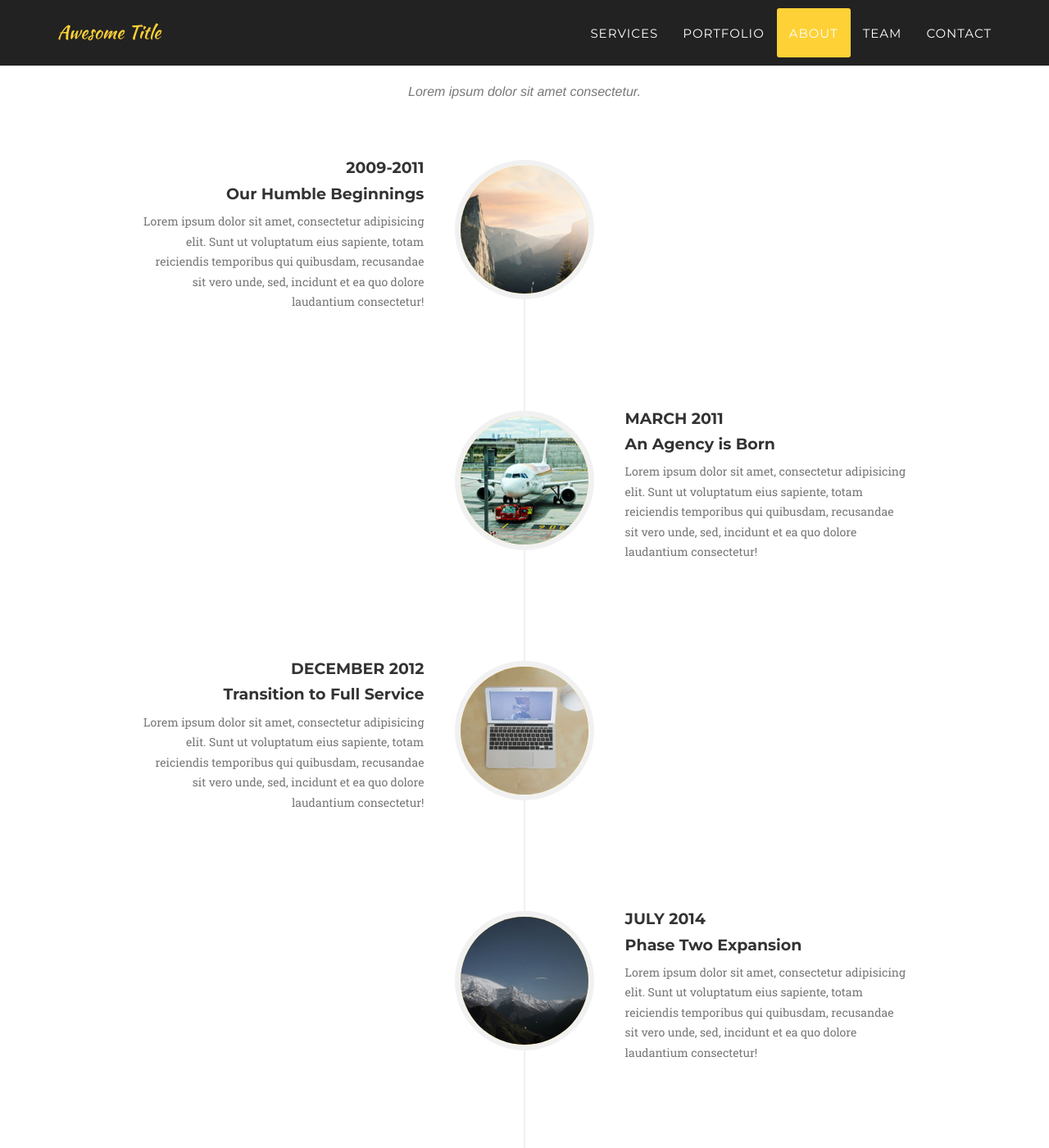
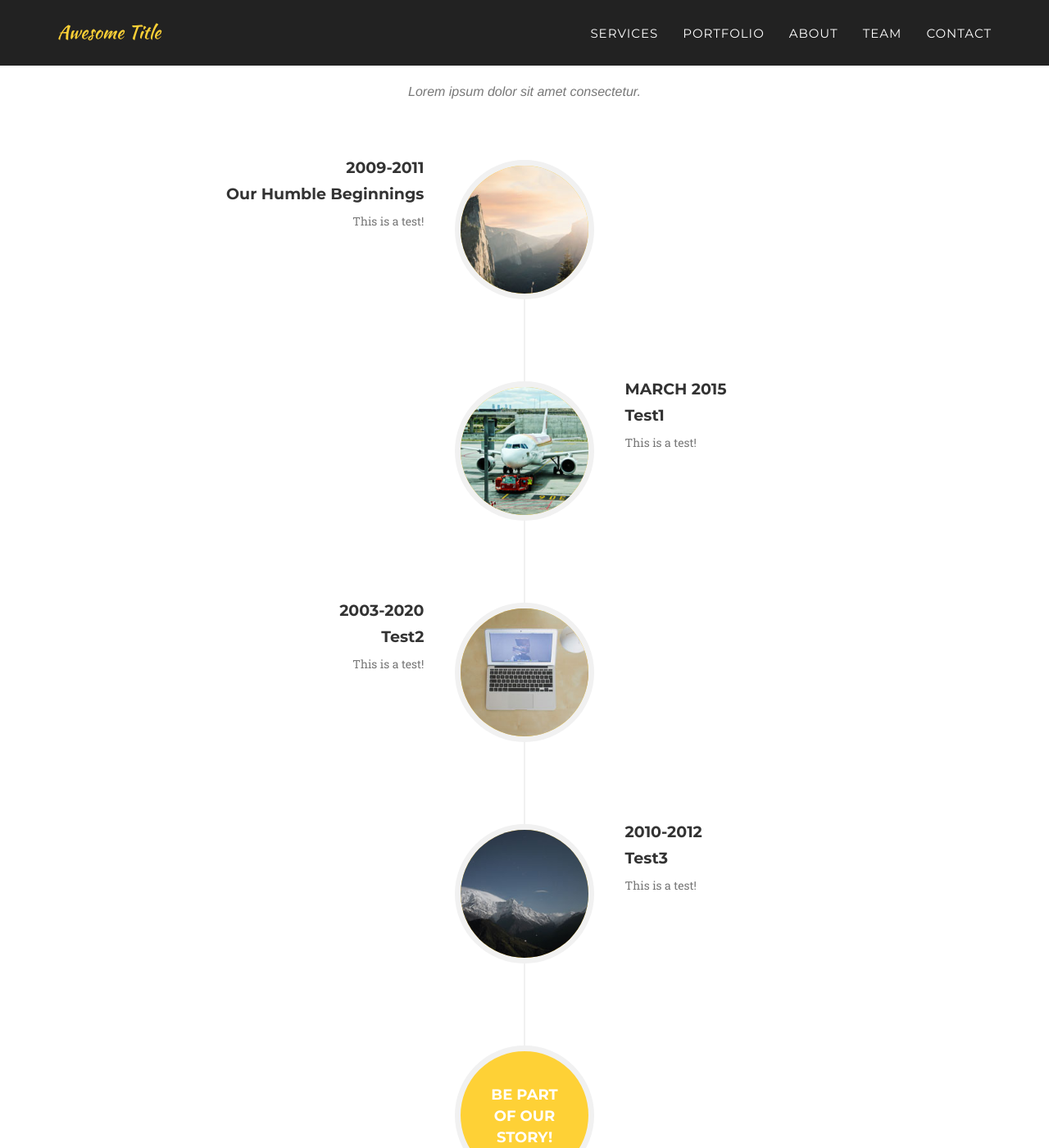
Before and after one commit to Angarsk8/Portfolio-Loopa, a Jekyll site: the page built from index.html, in a window 1280 px wide and 1400 px high, scrolled down 2818 px. Shown: the whole window at 82% size. Built offline with Jekyll 4.4.1, drawn with Linux system fonts in a browser that asks for light colours; some web fonts are replaced; some of the changed text lies outside the part shown.

Commit message:
resume markup in some include files

```diff
--- a/_config.yml
+++ b/_config.yml
@@ -65,6 +65,39 @@ address:
   - line: 3481 Melrose Place
   - line: Beverly Hills, CA 90210
 
+navigation:
+    - text: Services
+    - text: Portfolio
+    - text: About
+    - text: Team
+    - text: Contact
+
+clientImages:
+    - path: envato.jpg
+    - path: designmodo.jpg
+    - path: themeforest.jpg
+    - path: creative-market.jpg
+
+timeLine:
+    - path: 1.jpg
+      dateRange: 2009-2011
+      subHeading: Our Humble Beginnings
+      description: This is a test!
+    - inverted: timeline-inverted
+      path: 2.jpg
+      dateRange: March 2015
+      subHeading: Test1
+      description: This is a test!
+    - path: 3.jpg
+      dateRange: 2003-2020
+      subHeading: Test2
+      description: This is a test!
+    - inverted: timeline-inverted
+      path: 4.jpg
+      dateRange: 2010-2012
+      subHeading: Test3
+      description: This is a test!
+
 # Build settings
 markdown: kramdown
 permalink: pretty
--- a/_includes/about.html
+++ b/_includes/about.html
@@ -10,6 +10,23 @@
             <div class="row">
                 <div class="col-lg-12">
                     <ul class="timeline">
+                        {% for section in site.timeLine %}
+                                <li class="{{section.inverted}}">
+                                    <div class="timeline-image">
+                                        <img class="img-circle img-responsive" src="img/about/{{section.path}}" alt="">
+                                    </div>
+                                    <div class="timeline-panel">
+                                        <div class="timeline-heading">
+                                            <h4>{{section.dateRange}}</h4>
+                                            <h4 class="subheading">{{section.subHeading}}</h4>
+                                        </div>
+                                        <div class="timeline-body">
+                                            <p class="text-muted">{{section.description}}</p>
+                                        </div>
+                                    </div>
+                                </li>
+                        {% endfor %}
+<!--
                         <li>
                             <div class="timeline-image">
                                 <img class="img-circle img-responsive" src="img/about/1.jpg" alt="">
@@ -66,6 +83,7 @@
                                 </div>
                             </div>
                         </li>
+-->
                         <li class="timeline-inverted">
                             <div class="timeline-image">
                                 <h4>Be Part
--- a/_includes/clients.html
+++ b/_includes/clients.html
@@ -2,12 +2,14 @@
     <aside class="clients">
         <div class="container">
             <div class="row">
+                {% for image in site.clientImages %}
                 <div class="col-md-3 col-sm-6">
                     <a href="#">
-                        <img src="img/logos/envato.jpg" class="img-responsive img-centered" alt="">
+                        <img src="img/logos/{{image.path}}" class="img-responsive img-centered" alt="">
                     </a>
                 </div>
-                <div class="col-md-3 col-sm-6">
+                {% endfor %}
+<!--                <div class="col-md-3 col-sm-6">
                     <a href="#">
                         <img src="img/logos/designmodo.jpg" class="img-responsive img-centered" alt="">
                     </a>
@@ -21,7 +23,7 @@
                     <a href="#">
                         <img src="img/logos/creative-market.jpg" class="img-responsive img-centered" alt="">
                     </a>
-                </div>
+                </div>-->
             </div>
         </div>
     </aside>
--- a/_includes/header.html
+++ b/_includes/header.html
@@ -18,7 +18,13 @@
                     <li class="hidden">
                         <a href="#page-top"></a>
                     </li>
+
+                    {% for element in site.navigation %}
                     <li>
+                        <a class="page-scroll" href="#{{element.text}}">{{element.text}}</a>
+                    </li>
+                    {% endfor %}
+                    <!--<li>
                         <a class="page-scroll" href="#services">Services</a>
                     </li>
                     <li>
@@ -32,7 +38,7 @@
                     </li>
                     <li>
                         <a class="page-scroll" href="#contact">Contact</a>
-                    </li>
+                    </li>-->
                 </ul>
             </div>
             <!-- /.navbar-collapse -->
@@ -45,7 +51,7 @@
         <div class="container">
             <div class="intro-text">
                 <div class="intro-lead-in">Welcome To Our Studio!</div>
-                <div class="intro-heading">It's Nice To Meet You</div>
+                <div class="intro-heading">test</div>
                 <a href="#services" class="page-scroll btn btn-xl">Tell Me More</a>
             </div>
         </div>
```
